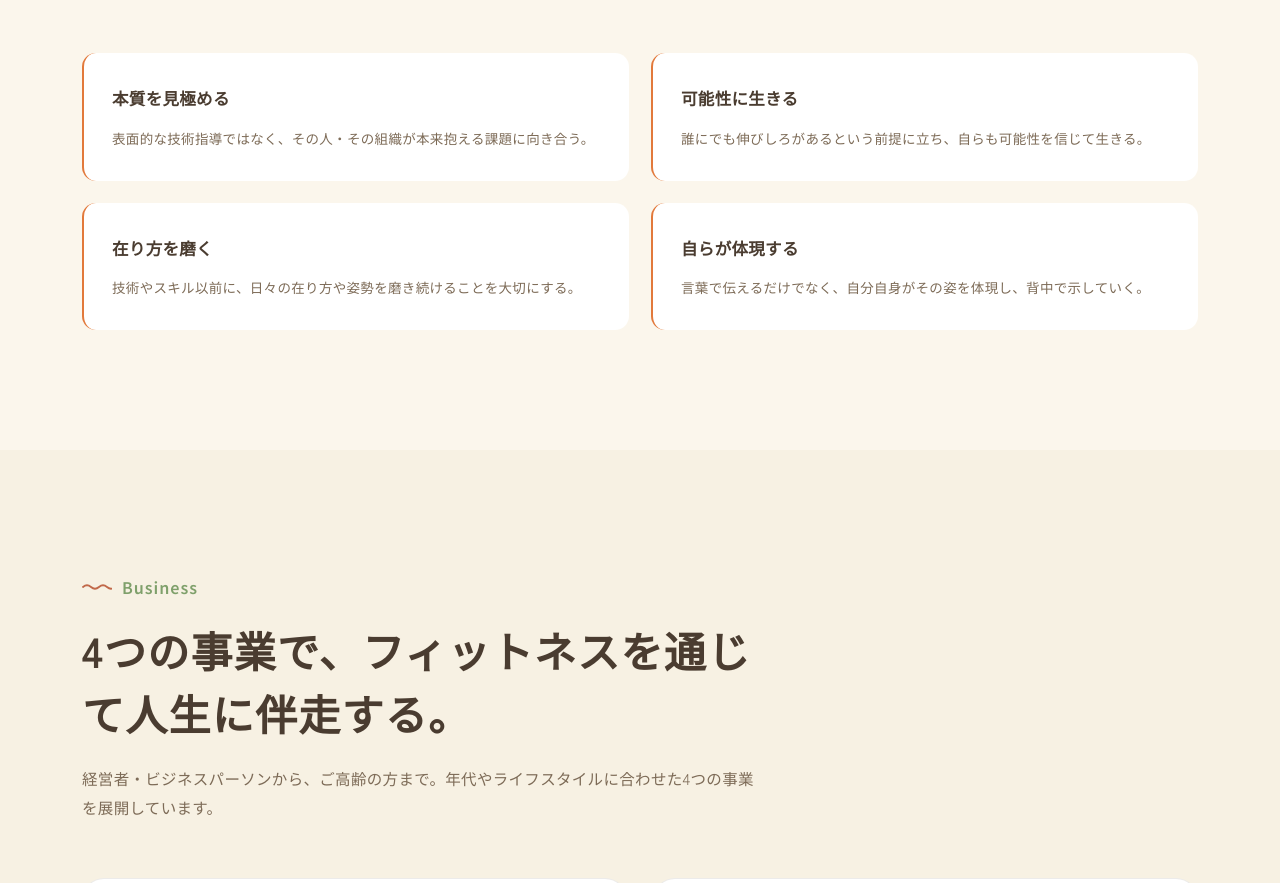
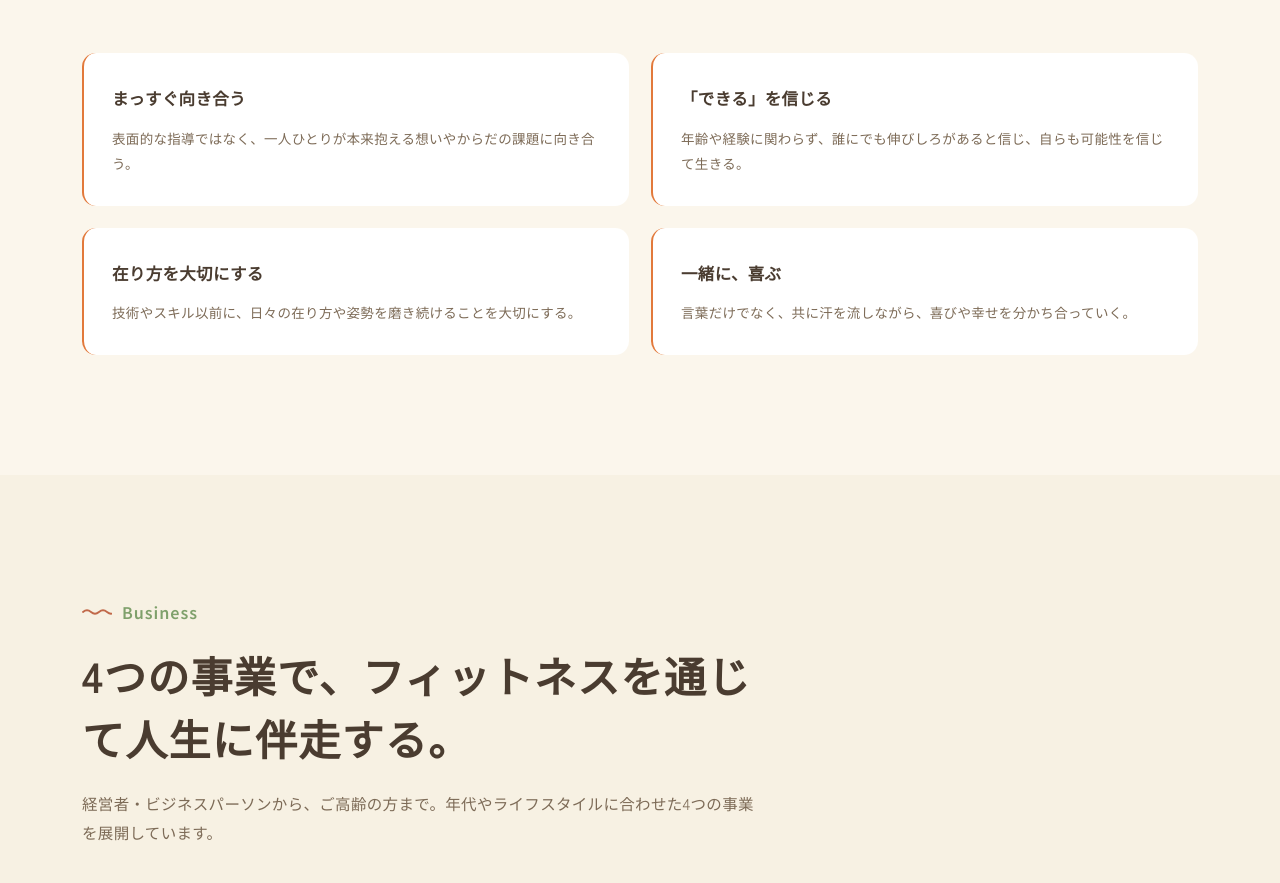
Before and after one commit to kyota-89/coreseed, a plain HTML site: page index.html in a window 1280 px wide. Shown: the part 2193-3076 px from the top of the page. Drawn offline with Linux system fonts and the light colour scheme; a web font is replaced by a local one.

Commit message:
Rewrite values section copy to warmer, gentler tone
Co-Authored-By: Claude Sonnet 5 <noreply@anthropic.com>
Claude-Session: https://claude.ai/code/session_01DE2FGKUj2XueBr3HZta66z

```diff
--- a/index.html
+++ b/index.html
@@ -1264,20 +1264,20 @@ p{ margin:0; }
     </div>
     <div class="values-grid">
       <div class="value-card reveal">
-        <h4>本質を見極める</h4>
-        <p>表面的な技術指導ではなく、その人・その組織が本来抱える課題に向き合う。</p>
+        <h4>まっすぐ向き合う</h4>
+        <p>表面的な指導ではなく、一人ひとりが本来抱える想いやからだの課題に向き合う。</p>
       </div>
       <div class="value-card reveal reveal-d1">
-        <h4>可能性に生きる</h4>
-        <p>誰にでも伸びしろがあるという前提に立ち、自らも可能性を信じて生きる。</p>
+        <h4>「できる」を信じる</h4>
+        <p>年齢や経験に関わらず、誰にでも伸びしろがあると信じ、自らも可能性を信じて生きる。</p>
       </div>
       <div class="value-card reveal reveal-d2">
-        <h4>在り方を磨く</h4>
+        <h4>在り方を大切にする</h4>
         <p>技術やスキル以前に、日々の在り方や姿勢を磨き続けることを大切にする。</p>
       </div>
       <div class="value-card reveal reveal-d3">
-        <h4>自らが体現する</h4>
-        <p>言葉で伝えるだけでなく、自分自身がその姿を体現し、背中で示していく。</p>
+        <h4>一緒に、喜ぶ</h4>
+        <p>言葉だけでなく、共に汗を流しながら、喜びや幸せを分かち合っていく。</p>
       </div>
     </div>
   </div>
@@ -1579,10 +1579,10 @@ p{ margin:0; }
   <div class="container" style="text-align:center;">
     <div class="eyebrow reveal" style="justify-content:center;">Approach</div>
     <h2 class="serif reveal reveal-d1" style="font-size:clamp(22px,3vw,32px); margin-top:18px; max-width:760px; margin-left:auto; margin-right:auto; line-height:1.8;">
-      表面的な技術指導ではなく、<br>その人・その組織が本来抱える課題に向き合う。
+      表面的な指導ではなく、<br>一人ひとりが本来抱える想いやからだの課題に向き合う。
     </h2>
     <p class="reveal reveal-d2" style="max-width:640px; margin:24px auto 0; font-size:14.5px; color:var(--ink-soft);">
-      どの事業も、根底にあるのは「本質を見極める」という姿勢です。まずはヒアリングのみのご相談からでも構いません。あなたに合わせたプランをご提案します。
+      どの事業も、根底にあるのは「まっすぐ向き合う」という姿勢です。まずはヒアリングのみのご相談からでも構いません。あなたに合わせたプランをご提案します。
     </p>
     <a href="#" data-target="contact" class="btn btn-outline-dark reveal reveal-d3" style="margin-top:34px;">お問い合わせはこちら <span class="btn-arrow">&rarr;</span></a>
   </div>
```
